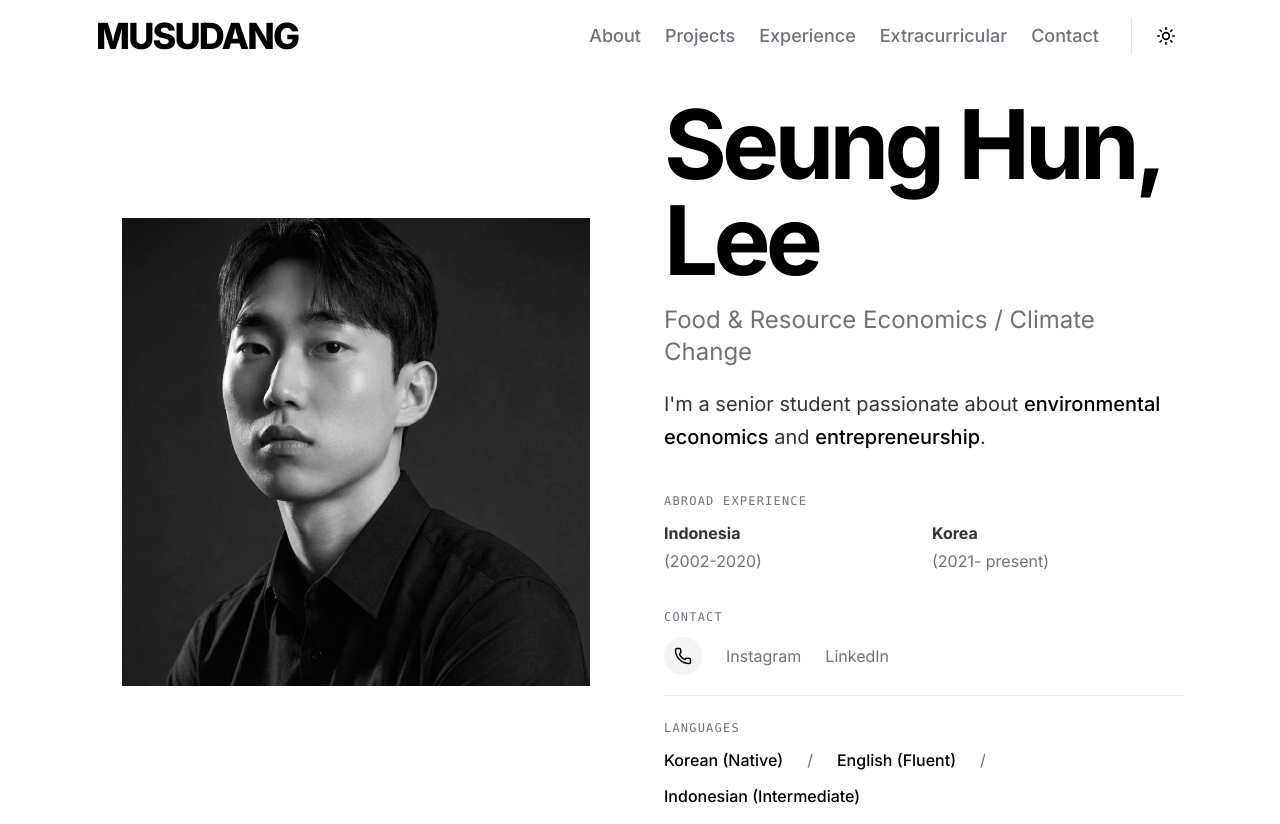
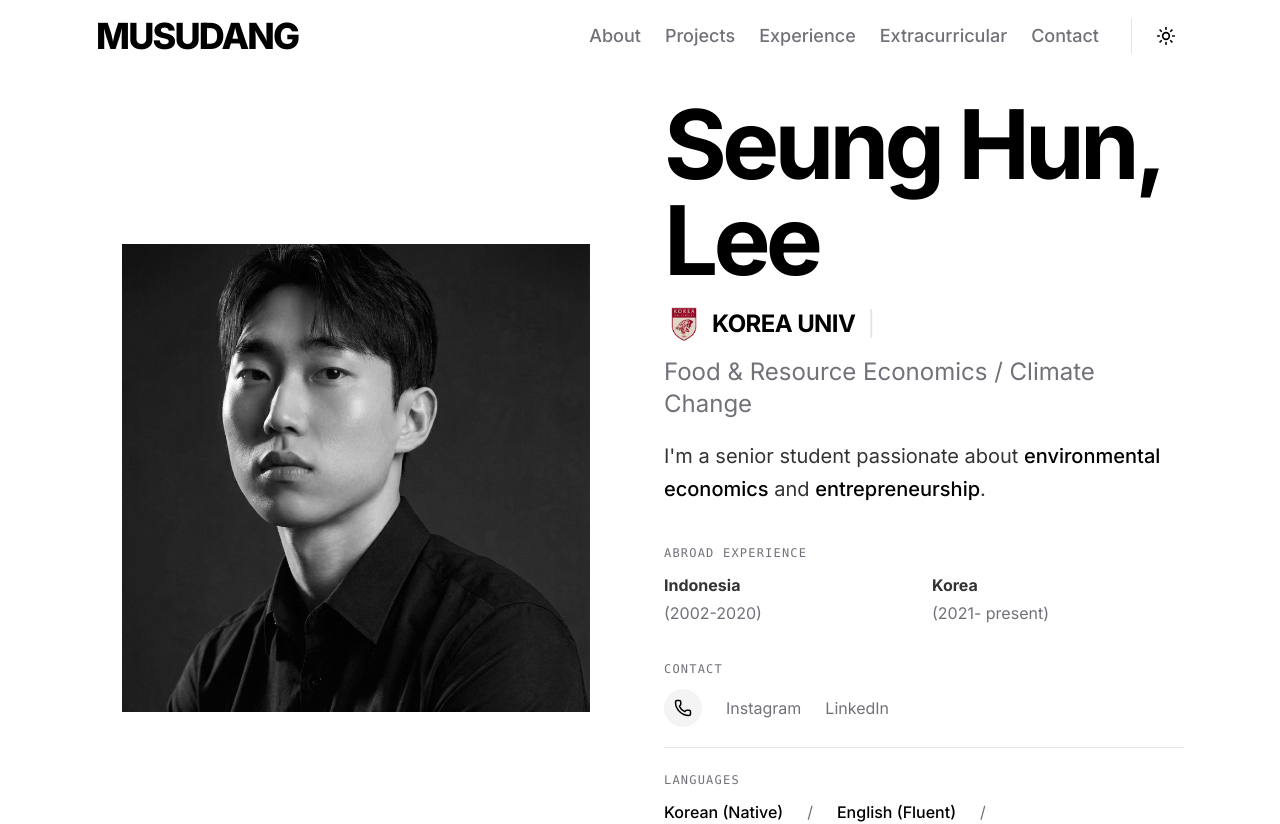
Before and after one commit to musudang/portfolio_LEE, a Next.js app: page / in a window 1280 px wide. Shown: the top 824 px of the page. Built offline with nearby package versions, Linux system fonts and the light colour scheme.

Commit message:
feat: Add Korea University text and logo to About section

```diff
--- a/src/app/page.tsx
+++ b/src/app/page.tsx
@@ -197,9 +197,22 @@ export default function Home() {
                 <h1 className="text-6xl md:text-8xl font-bold tracking-tighter mb-4">
                   Seung Hun, Lee
                 </h1>
-                <p className="text-2xl text-muted-foreground">
-                  Food & Resource Economics / Climate Change
-                </p>
+                <div className="flex items-center flex-wrap gap-3 text-xl md:text-2xl text-muted-foreground mb-2">
+                  <div className="flex items-center gap-2 text-foreground">
+                    {/* 고려대학교 로고 이미지를 public 폴더에 추가하고 파일명을 맞추세요 (예: korea-univ-logo.png) */}
+                    <div className="relative w-8 h-8 md:w-10 md:h-10">
+                      <Image
+                        src="/korea-univ-logo.png"
+                        alt="Korea University Logo"
+                        fill
+                        className="object-contain"
+                      />
+                    </div>
+                    <span className="font-bold tracking-tight">KOREA UNIV</span>
+                  </div>
+                  <span className="hidden md:inline text-border">|</span>
+                  <span>Food & Resource Economics / Climate Change</span>
+                </div>
               </div>
 
               <div className="space-y-6 text-xl leading-relaxed max-w-2xl text-foreground/80">
```
Also changed, not shown: public/korea-univ-logo.png (added).
